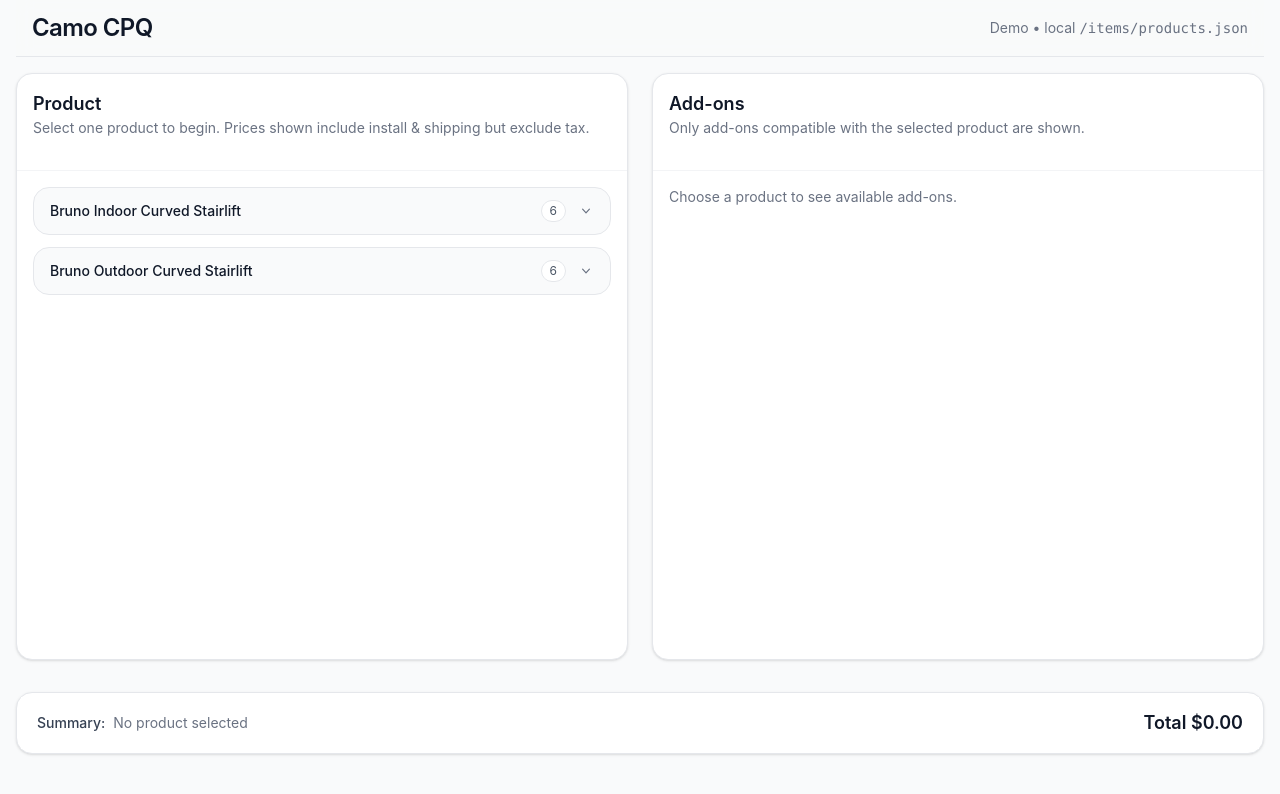
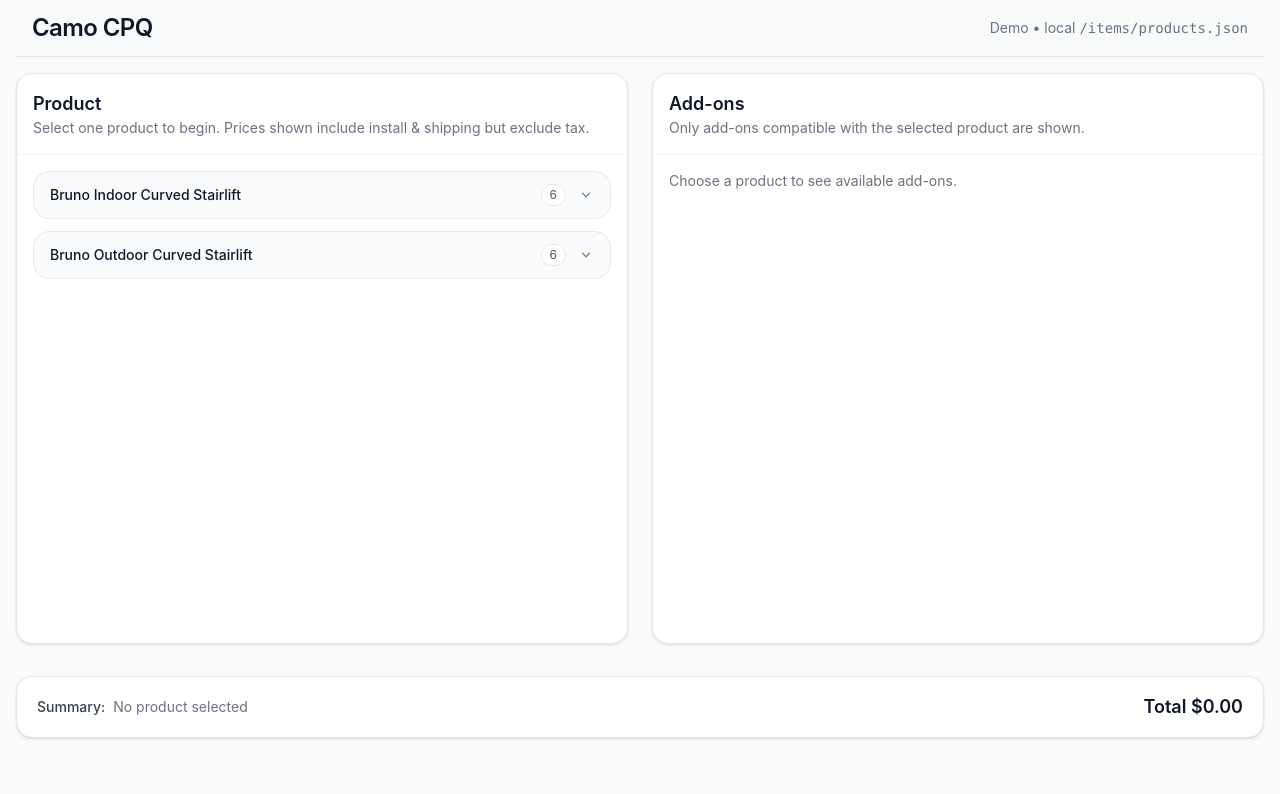
Before and after one commit to chris-snapops/camo-cpq, a React (Vite) app: page / in a window 1280 px wide. Shown: the top 794 px of the page. Built offline with nearby package versions, Linux system fonts and the light colour scheme.

Commit message:
more formatting updates

```diff
--- a/src/App.jsx
+++ b/src/App.jsx
@@ -328,7 +328,7 @@ export default function App() {
             <section className="bg-white rounded-2xl border border-gray-200 shadow-sm pb-2">
               <div className="p-4 border-b border-gray-100">
                 <h2 className="text-lg font-semibold">Product</h2>
-                <p className="text-sm text-gray-500 pb-4">
+                <p className="text-sm text-gray-500">
                   Select one product to begin. Prices shown include install &
                   shipping but exclude tax.
                 </p>
@@ -369,15 +369,15 @@ export default function App() {
             </section>
 
             {/* Add-on Picker */}
-            <section className="bg-white rounded-2xl border border-gray-200 shadow-sm pb-2">
+            <section className="bg-white rounded-2xl border border-gray-200 shadow-sm pb-2 ">
               <div className="p-4 border-b border-gray-100">
                 <h2 className="text-lg font-semibold">Add-ons</h2>
-                <p className="text-sm text-gray-500 pb-4">
+                <p className="text-sm text-gray-500">
                   Only add-ons compatible with the selected product are shown.
                 </p>
               </div>
 
-              <div className="p-4 space-y-3 h-[60vh] overflow-y-scroll scroll-smooth">
+              <div className="p-4 space-y-3 h-[60vh] overflow-y-scroll scroll-smooth flex flex-col">
                 {!selectedProduct && (
                   <div className="text-sm text-gray-500">
                     Choose a product to see available add-ons.
@@ -408,7 +408,7 @@ export default function App() {
                   })}
 
                 {selectedProduct && selectedAddons.length > 0 && (
-                  <div className="sticky bottom-0 pt-2 z-30 flex justify-end">
+                  <div className="sticky bottom-0 pt-2 z-30 flex justify-end mt-auto">
                     <button
                       className="sm:w-auto px-4 py-2 rounded-xl bg-gray-100 hover:bg-gray-200 text-gray-800 text-sm"
                       onClick={() => setAddonSkus(new Set())}
```
Also changed, not shown: 4 other files (tests, documents, lock files or other folders).
